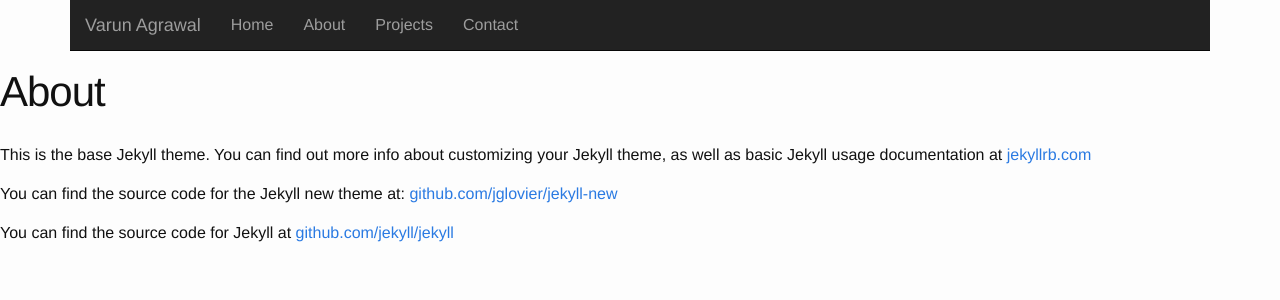
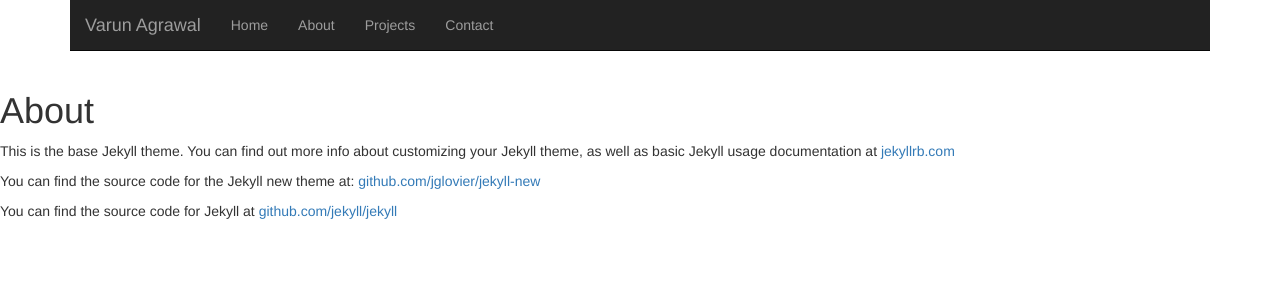
Before and after one commit to varunagrawal/varunagrawal.github.io, a Jekyll site: the page built from about.md, in a window 1280 px wide. Shown: the top 300 px of the page. Built offline with Jekyll 4.4.1, drawn with Linux system fonts in a browser that asks for light colours; nearby versions of some CDN libraries.

Commit message:
Main css link fix

```diff
--- a/_includes/head.html
+++ b/_includes/head.html
@@ -16,7 +16,7 @@
     <link rel="stylesheet" href="https://maxcdn.bootstrapcdn.com/bootstrap/3.3.1/css/bootstrap.min.css">
 
     <!-- Custom styles for this template -->
-    <link rel="stylesheet" href="{{ "/css/main.css" | prepend: site.baseurl }}" media="screen" />
+    <link rel="stylesheet" href="{{ "css/main.css" | prepend: site.baseurl }}" media="screen" />
     <link rel="stylesheet" type="text/css" href="css/stylesheet.css" media="screen" />
     <!--link rel="stylesheet" type="text/css" href="css/main.css" media="screen" /-->
 
```
